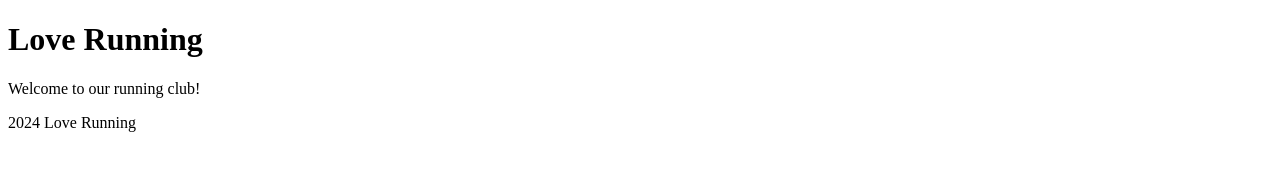
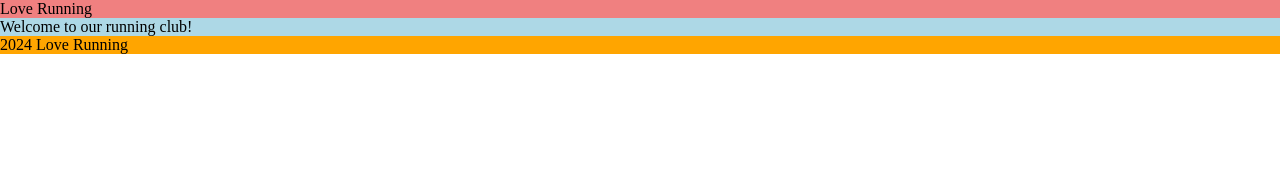
Before and after one commit to repoeli/love-running, a plain HTML site: page index.html in a window 1280 px wide. Drawn offline with Linux system fonts and the light colour scheme.

Commit message:
Add stylesheet with starter styles

```diff
--- /dev/null
+++ b/assets/css/style.css
@@ -0,0 +1,21 @@
+/* Asterisk wildcard selector to override default styles added by the browser */
+* {
+    padding:  0;
+    margin: 0;
+    box-sizing: border-box;
+}
+
+/* Header */
+header {
+    background-color: lightcoral;
+}
+
+/* Main content */
+main {
+    background-color: lightblue;
+}
+
+/* Footer */
+footer {
+    background-color: orange;
+}
--- a/index.html
+++ b/index.html
@@ -13,22 +13,25 @@
     <link rel="apple-touch-icon" sizes="180x180" href="assets/favicon/apple-touch-icon.png">
     <link rel="icon" type="image/png" sizes="32x32" href="assets/favicon/favicon-32x32.png">
     <link rel="icon" type="image/png" sizes="16x16" href="assets/favicon/favicon-16x16.png">
+
+    <!-- Stylesheet -->
+     <link rel="stylesheet" href="assets/css/style.css">
 </head>
 
 <body>
     <!-- Header -->
     <header>
-        <h1>Love Running</h1>
+        Love Running
     </header>
 
     <!-- Main Content -->
     <main>
-        <p>Welcome to our running club!</p>
+        Welcome to our running club!
     </main>
 
     <!-- Footer (fixed typo: "Fotter" → "Footer") -->
     <footer>
-        <p>2024 Love Running</p>
+        2024 Love Running
     </footer>
 </body>
 </html>
```
